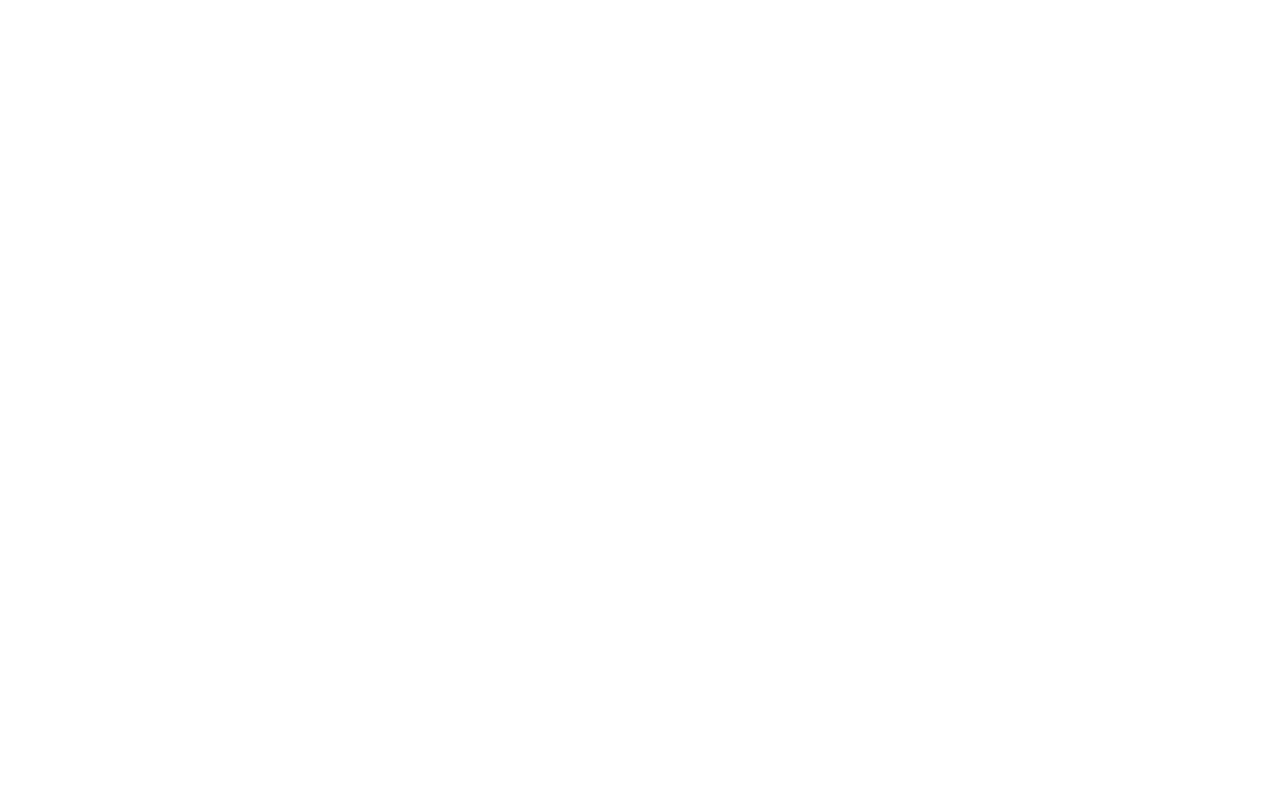
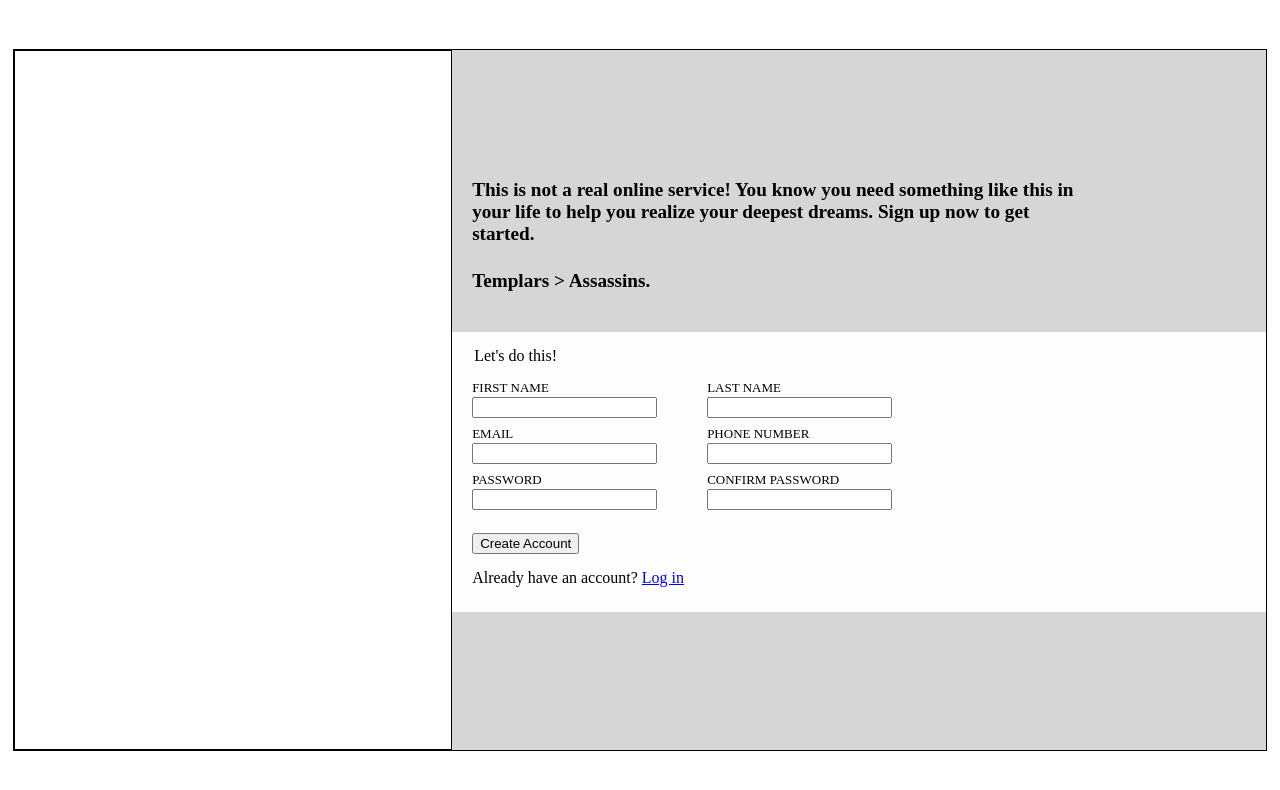
Before and after one commit to shay5555/sign-up-form, a plain HTML site: page index.html in a window 1280 px wide. Drawn offline with Linux system fonts and the light colour scheme.

Commit message:
Basic signup form styling

```diff
--- a/index.html
+++ b/index.html
@@ -9,6 +9,61 @@
     <title>Sign-Up form</title>
 </head>
 <body>
+    <div class="sign-up-container">
+        <div id="left-side">
 
+        </div>
+        <div id="right-side">
+            <div class="pre-form-text">
+                <p>This is not a real online service!
+                    You know you need something like this in your life to help you realize your deepest dreams.
+                    Sign up now to get started.</p>
+                <p>Templars > Assassins.</p>
+            </div>
+            <form>
+                <legend>Let's do this!</legend>
+                <div id="input-fields">
+                    <div>
+                        <div>
+                            <label for="first-name">FIRST NAME</label>
+                            <input type="text" id="first-name" name="first-name">
+                        </div>
+                        <div>
+                            <label for="last-name">LAST NAME</label>
+                            <input type="text" id="last-name" name="last-name">
+                        </div>
+                    </div>
+                    <div>
+                        <div>
+                            <label for="email">EMAIL</label>
+                            <input type="text" id="email" name="email">
+                        </div>
+                        <div>
+                            <label for="phone-number">PHONE NUMBER</label>
+                            <input type="number" id="phone-number" name="phone-number">
+                        </div>
+                    </div>
+                    <div>
+                        <div>
+                            <label for="password">PASSWORD</label>
+                            <input type="password" id="password" name="password">
+                        </div>
+                        <div>
+                            <label for="confirm-password">CONFIRM PASSWORD</label>
+                            <input type="number" id="confirm-password" name="confirm-password">
+                        </div>
+                    </div>
+                </div>
+                <div id="form-bottom">
+                    <div>
+                        <button type="submit" id="create-account">Create Account</button>
+                    </div>
+                    <div>
+                        <p>Already have an account? <a href="#">Log in</a></p>
+                    </div>
+                </div>
+            </form>
+        </div>
+    </div>
 </body>
 </html>
--- a/style.css
+++ b/style.css
@@ -0,0 +1,71 @@
+body {
+    display: flex;
+    justify-content: center;
+    align-items: center;
+    min-height: 100vh;
+    margin: 0;
+}
+
+.sign-up-container {
+    display: flex;
+    border: 1px solid black;
+    height: 700px;
+    min-width: 55vw;
+}
+
+label,
+input {
+    display: block;
+}
+
+form {
+    background-color: #FEFEFE;
+}
+
+form legend {
+    margin-top: 15px;
+}
+
+#left-side {
+    flex: 1 1 auto;
+    border: 1px solid black;
+}
+
+#right-side {
+    display: flex;
+    justify-content: center;
+    flex-direction: column;
+    background-color: rgb(214, 214, 214);
+    max-width: 65%;
+}
+
+#right-side > * {
+    padding-left: 20px;
+}
+
+#right-side .pre-form-text {
+    font-weight: bold;
+    font-size: larger;
+    max-width: 75%;
+}
+
+#input-fields {
+    padding: 15px 0;
+}
+
+#right-side p,
+#right-side form {
+    margin: 15px 0 25px;
+}
+
+#input-fields label {
+    font-size: small;
+    padding-bottom: 1px;
+}
+
+#input-fields > div {
+    display: flex;
+    flex-wrap: wrap;
+    gap: 50px;
+    margin-bottom: 8px;
+}
```
Also changed, not shown: 1 other file.
